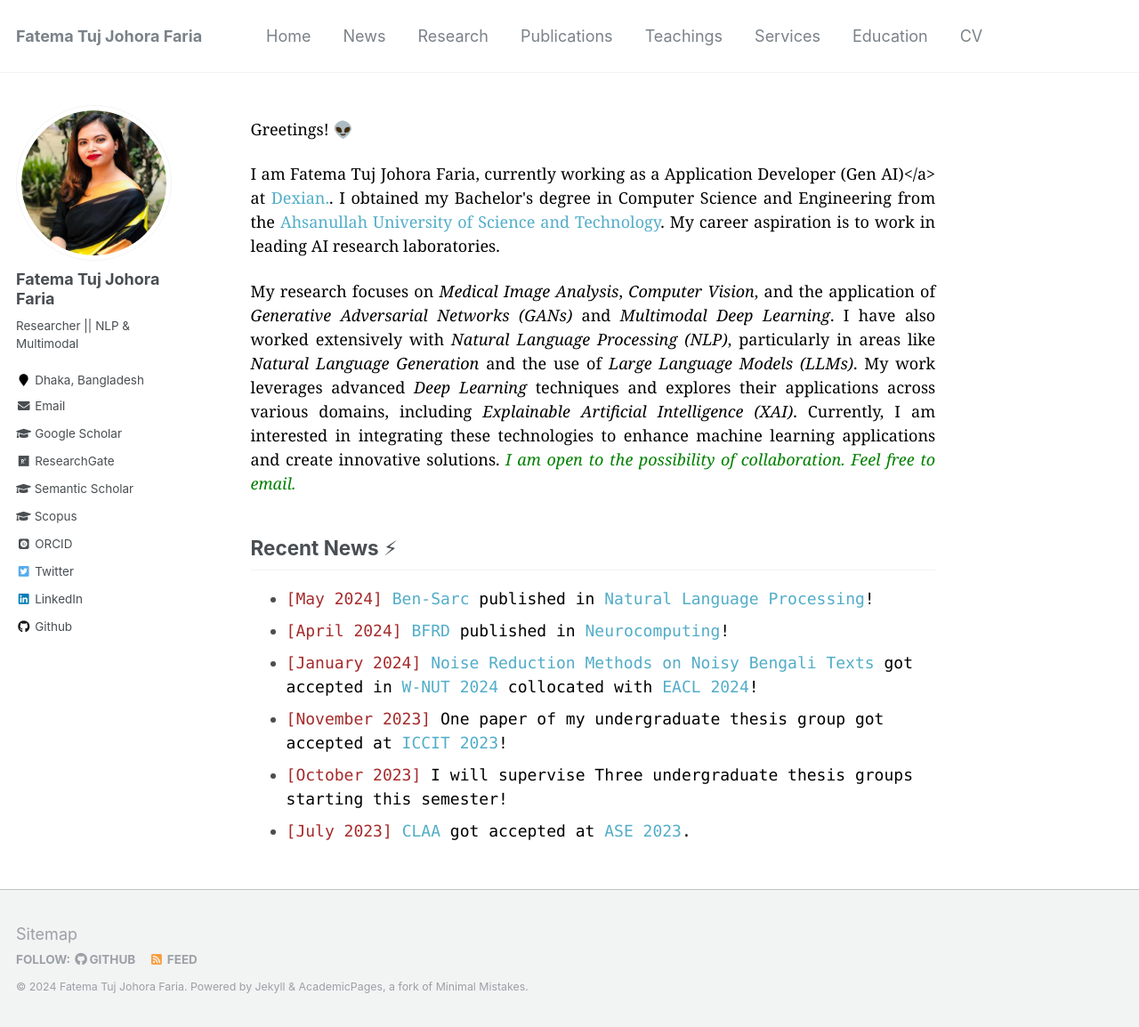
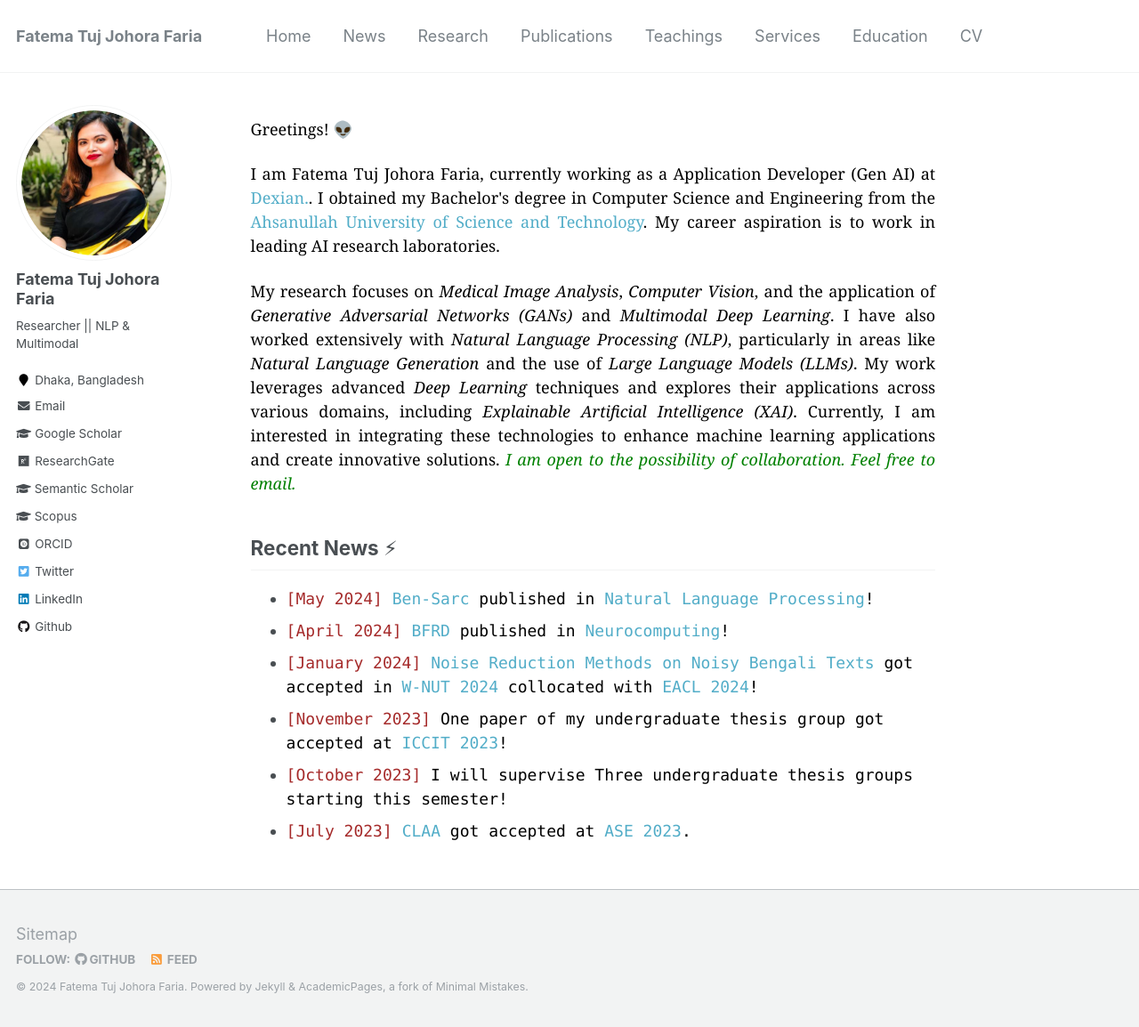
Before and after one commit to fatemafaria142/fatemafaria142.github.io, a Jekyll site: the page built from _pages/about.md, in a window 1280 px wide and 1154 px high. Shown: the whole window at 89% size. Built offline with Jekyll 4.4.1, drawn with Linux system fonts in a browser that asks for light colours; some web fonts are replaced.

Commit message:
Update about.md

```diff
--- a/_pages/about.md
+++ b/_pages/about.md
@@ -15,7 +15,7 @@ a <a href="https://aust.edu/cse/faculty_member/mr_g_m_shahariar">Lecturer (Grade
 <a href="https://aust.edu/">Ahsanullah University of Science and Technology</a>. I obtained my Bachelor's degree in Computer Science and
 Engineering from the same university. My career aspiration is to work in leading AI research laboratories. I am an incoming Ph.D. student in Fall 2024. More information soon!
 </p> -->
-<p style="text-align:justify; color:black; font-family:Georgia">I am  Fatema Tuj Johora Faria, currently working as a Application Developer (Gen AI)</a> at <a href="https://aust.edu/">Dexian.</a>. I obtained my Bachelor's degree in Computer Science and
+<p style="text-align:justify; color:black; font-family:Georgia">I am  Fatema Tuj Johora Faria, currently working as a Application Developer (Gen AI) at <a href="https://aust.edu/">Dexian.</a>. I obtained my Bachelor's degree in Computer Science and
 Engineering from the <a href="https://aust.edu/">Ahsanullah University of Science and Technology</a>. My career aspiration is to work in leading AI research laboratories.
 </p>
 
```
